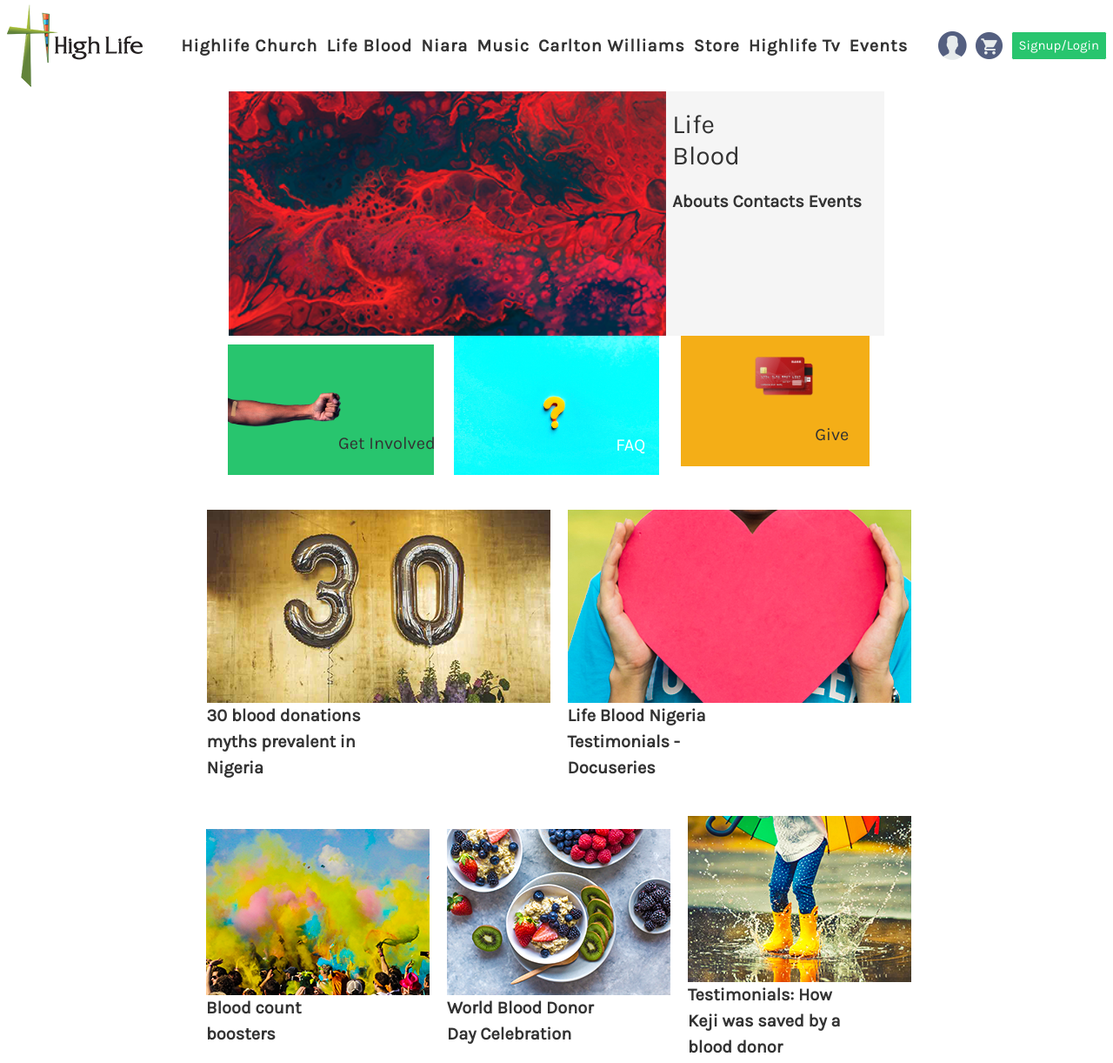
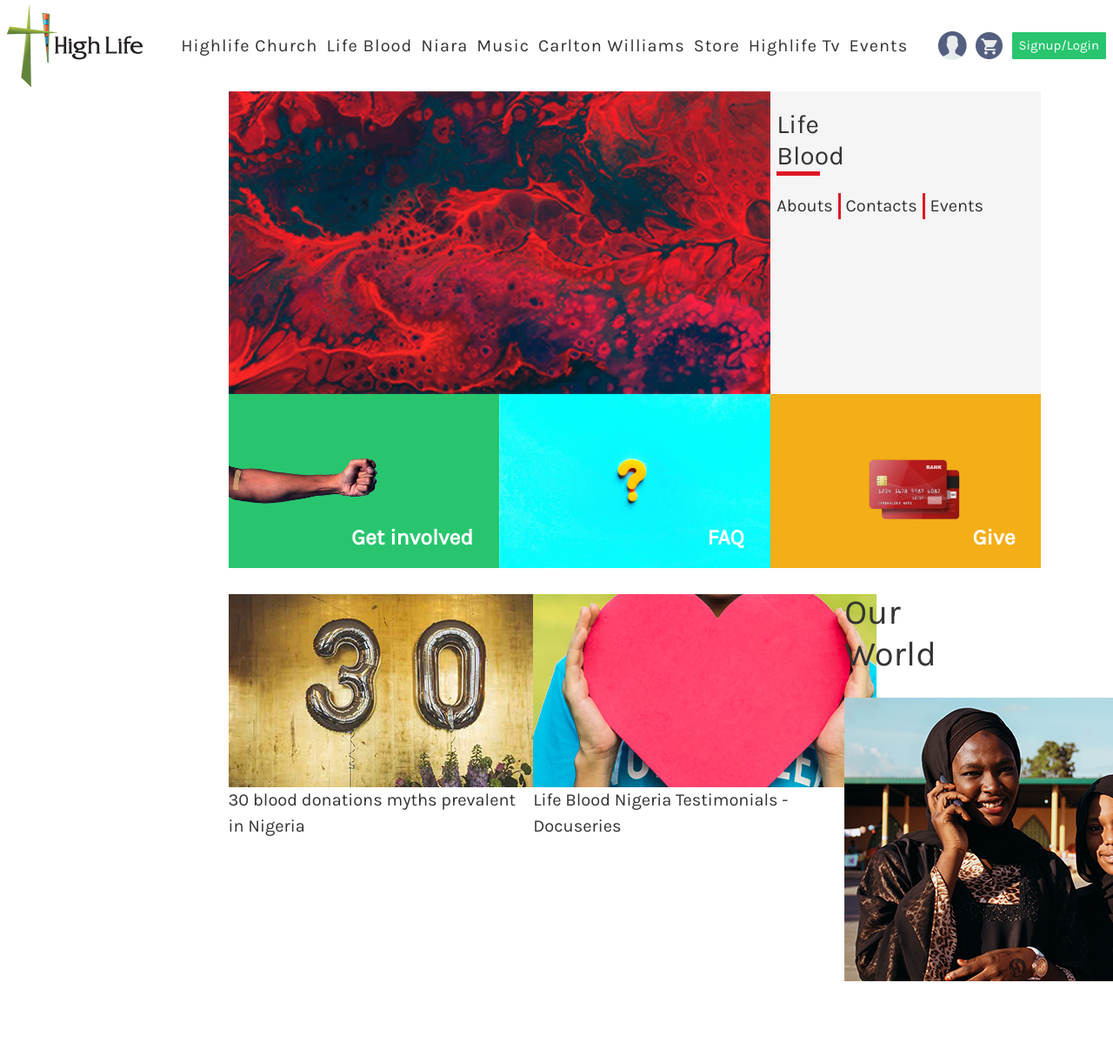
Before and after one commit to damaris001/highlife-project, a website: page index.html in a window 1280 px wide. Shown: the top 1222 px of the page at 87% size. After the commit the page ends 1128 px from the top, so only its background shows below. Drawn offline with nearby package versions, Linux system fonts and the light colour scheme.

Commit message:
Added corrections

```diff
--- a/index.html
+++ b/index.html
@@ -82,48 +82,87 @@
               <img class="header-1__img" src="img/tv-1.png" alt="Cells Image" />
             </div>
             <div class="header-2 col-sm-4">
-              <h1>Life <br> Blood</h1>
+              <h1>Life <br> Blood  <span></span> </h1>
               <div class="lifeblood__header-nav">
-                <a href="#">Abouts</a> <span style="color:red"></span>
-                <a href="#">Contacts </a><span> </span>
+                <a href="#">Abouts</a>
+                <a href="#">Contacts</a>
                 <a href="#">Events</a>
               </div>
             </div>
           </div>
           <div class="row">
-            <div class="col-sm-4 ">
+            <div class="col-sm-4 p-0">
               <div class="arm">
                 <img src="img/arm.png"  alt="">
-                <p><h3>Get involved</h3></p>
+                <h3 class="header-3" >Get involved</h3>
               </div>
             </div>
-            <div class="col-sm-4" >
+            <div class="col-sm-4 p-0" >
               <div class="question">
                 <img src="img/question.png" alt="">
-              <p><h3>FAQ</h3></p>
+              <h3 class="header-3">FAQ</h3>
               </div>
             </div>
-            <div class="col-sm-4">
+            <div class="col-sm-4 p-0 ">
               <div class="atm">
                 <img src="img/atm.png" alt="">
-                <p><h3>Give</h3></p>
+                <h3 class="header-3">Give</h3>
               </div>
             </div>
           </div>
         </header>
 
       <!-- Section -->
-      <section class="container-content">
-          <div class="container-first">
-                <img src="img/lifeblood-1.png" alt="">
+      <section class="content container">
+      <div class="row">
+      <div class="col-sm-9">
+        <div class="row">
+          <div class="thirty col-sm-6 p-0 mt-5">
+            <img src="img/lifeblood-1.png" alt="">
                 <figcaption>30 blood donations myths prevalent in Nigeria</figcaption>
+          </div>
+          <div class="love col-sm-6 p-0 mt-5">
+            <img src="img/lifeblood-2.png" alt="">
+                <figcaption>Life Blood Nigeria Testimonials - Docuseries</figcaption>
+          </div>
+        </div>
+      </div>
+
+
+      <div class="col-sm-3">
+        <div class="row">
+          <div class="col-sm-4">
+            <div class="col">
+              <h1>Our World</h1>
+            <img src="img/niara-8.png" alt="" class="photo-1">
+          </div>
+        </div>
+        </div>
+
+      </div>
+
+
+
+
             </div>
             <div class="container-second">
-                <img src="img/lifeblood-2.png" alt="">
-                <figcaption>Life Blood Nigeria Testimonials - Docuseries</figcaption>
+
             </div>
       </section>
-      <section class="container-content">
+
+
+
+
+
+
+
+
+
+
+
+
+
+      <!-- <section class="container-content">
         <div class="container-first">
               <img src="img/lifeblood-3.png" alt="">
               <figcaption>Blood count boosters</figcaption>
@@ -160,9 +199,11 @@
           <img src="img/lifeblood-10.png" alt="">
           <figcaption>The definitive article on blood  diseases</figcaption>
       </div>
-  </section>
+  </section> -->
   <!-- LifeBlood Archives Button -->
-  <div type="button" class="btn">
+  <!--
+
+    <div type="button" class="btn">
     <a href="#" class="archives-btn">LifeBlood Archives</a>
   </div>
 
@@ -183,6 +224,7 @@
       </form>
     </div>
   </section>
+  -->
 
 
   <footer>
--- a/sass/base/_base.scss
+++ b/sass/base/_base.scss
@@ -9,7 +9,7 @@ body {
   color:#333;
   font-size: 2rem;
   font-family: $karla;
-  font-weight: 600;
+
 }
 
 
@@ -26,4 +26,5 @@ a {
 
 .container{
   padding:0 20rem;
+  padding-right:2rem;
 }
--- a/sass/layout/_header.scss
+++ b/sass/layout/_header.scss
@@ -11,9 +11,33 @@
         h1 {
           font-size: 3rem;
           color: #333;
+
+        }
+        span {
+           background-color: #dd1725;
+           display: block;
+           width: 5rem;
+           height: .5rem;
         }
         .lifeblood__header-nav {
           color: #333;
+
+          a{
+            position: relative;
+            margin-right: 1rem;
+          }
+        a:not(:last-child)::after{
+          content: "";
+          background-color: #dd1725;
+          display: inline-block;
+          width: 0.3rem;
+          height: 3rem;
+          position: absolute;
+          top: -3px;
+          right: -9px;
+
+
+        }
 
           a:hover {
             color: #ff0000;
@@ -22,29 +46,26 @@
           }
         }
       }
+      .header-3 {
+        font-family:$karla;
+        color: #fff;
+        position:absolute;
+        bottom: 15px;
+        right:30px;
+        font-size: 2.5rem;
+        font-weight:$bold ;
+      }
       .arm {
-        height: 150px;
+        height: 200px;
         width:100%;
         position: relative;
         background-color: $mid-green;
-        margin: 0 -8px;
         img {
           position: absolute;
           top: 50%;
           left: 0;
           width: 55%;
           transform: translate(0 ,-50%);
-        }
-        h3{
-
-          font-size: $base-font-size;
-          font-family:$karla;
-          position:absolute;
-          text-align: center;
-          text-transform:capitalize;
-          top:60%;
-          left:30%;
-          transform: translate(50%, 50%);
         }
       }
 
@@ -58,46 +79,29 @@
         img {
           position: absolute;
           width:100%;
-      }
-          h3{
-        font-family:$karla;
-        font-size: $base-font-size;
-        position:relative;
-        color:#fff;
-        text-transform: capitalize;
-        top: 50%;
-        left: 150%;
-        transform: translate(-50%, 100%);
-
+          top:50%;
+          left:50%;
+          transform: translate(-50% , -50%);
       }
     }
       // ATM Image
       .atm {
         position: relative;
         background-color: #f4ae17;
-        height: 150px;
-        padding: 10px 10px;
-        margin:0 10px;
+        height: 100%;
 
         img {
           position: absolute;
           width: 40%;
-          top: -40%;
+          top: 50%;
           left: 50%;
-          transform: translate(-50%, 100%);
+          transform: translate(-50%, -50%);
           margin:10px 10px;
           padding:  10px 10px;
         }
-        h3{
-          font-family:$karla;
-          position:absolute;
-          text-align: center;
-          text-transform:capitalize;
-          top:60%;
-          left:62%;
-          transform: translate(50%, 50%);
-          font-size: $base-font-size;
-        }
+
+
       }
     }
+
   }
--- a/sass/modules/_sections.scss
+++ b/sass/modules/_sections.scss
@@ -1,15 +1,9 @@
 section{
-    &.container-content{
-        display: flex;
-        flex-direction: row;
-        align-items: center;
-        justify-content: center;
-        margin-top: 40px;
-        grid-gap: 20px;
-        margin-left: 5px;
-    }
-    figcaption{
-        width:180px;
+    &.content{
 
+
+        .thirty{
+
+        }
     }
 }
--- a/sass/utilities/_config.scss
+++ b/sass/utilities/_config.scss
@@ -37,6 +37,9 @@
 
 
 
+//Font-color
+$white : #fff;
+
 //Font-size
 $base-font-size: 2rem;
 
@@ -50,7 +53,7 @@ $quicksand      : 'Quicksand', sans-serif;
 //Font -weight
 $normal         : normal;
 $bold           : bold;
-$extra-bold     : bolder;
+$extra-bold     : 800;
 $light          : 100;
 
 // Colors
```
Also changed, not shown: css/style.css.
